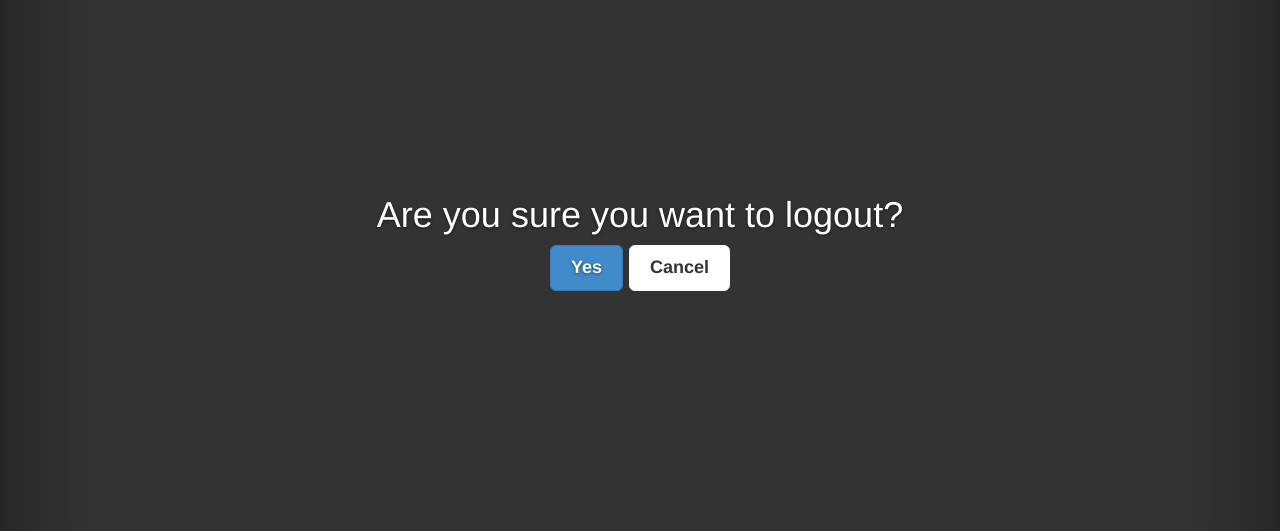
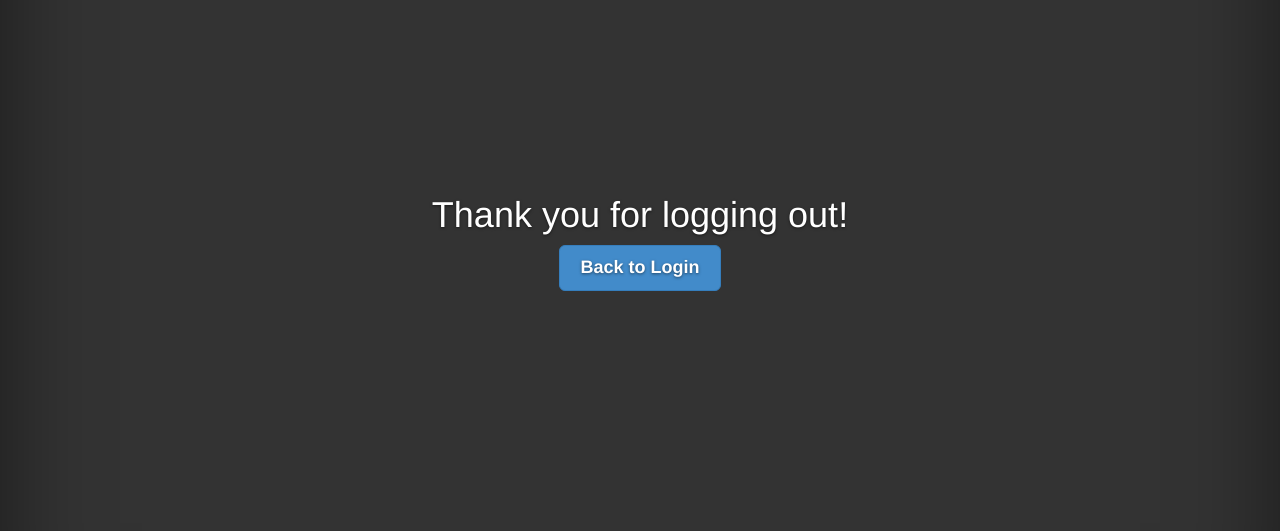
Before and after one commit to tallendev/Frizza, a Django app: template Frizza/templates/public_html/logout.html in a window 1280 px wide. Shown: the part 157-688 px from the top of the page. Run offline with Django 3.2, Linux system fonts and the light colour scheme; the template is opened without the code that fills it, so the values that code supplies are empty; some libraries are stand-ins or nearby versions.

Commit message:
trying logout back button

```diff
--- a/Frizza/templates/public_html/logout.html
+++ b/Frizza/templates/public_html/logout.html
@@ -45,10 +45,9 @@
         <div class="cover-container">
 
             <div class="inner cover">
-                <h1 class="cover-heading">Are you sure you want to logout?</h1>
+                <h1 class="cover-heading">Thank you for logging out!</h1>
                 <p class="lead">
-                    <a href="javascript:history.back()" class="btn btn-lg btn-primary" type="submit">Yes</a>
-                    <a class="btn btn-lg btn-default" type="submit">Cancel</a>
+                    <a href="/login" class="btn btn-lg btn-primary" type="submit">Back to Login</a>
                 </p>
             </div>
 
```
